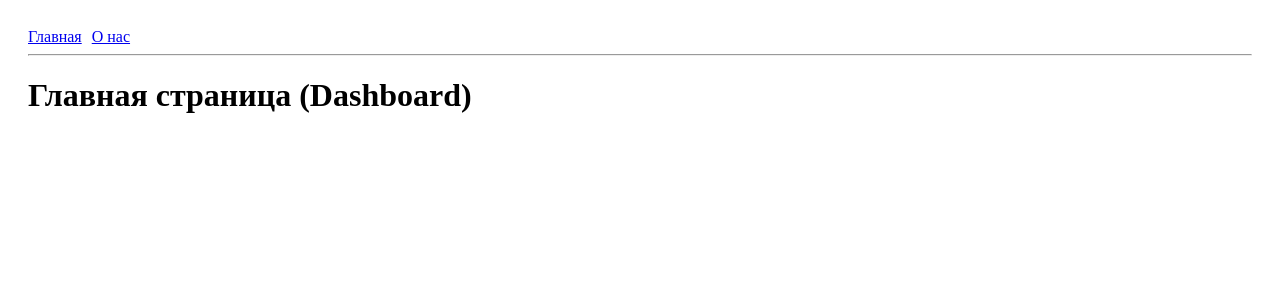
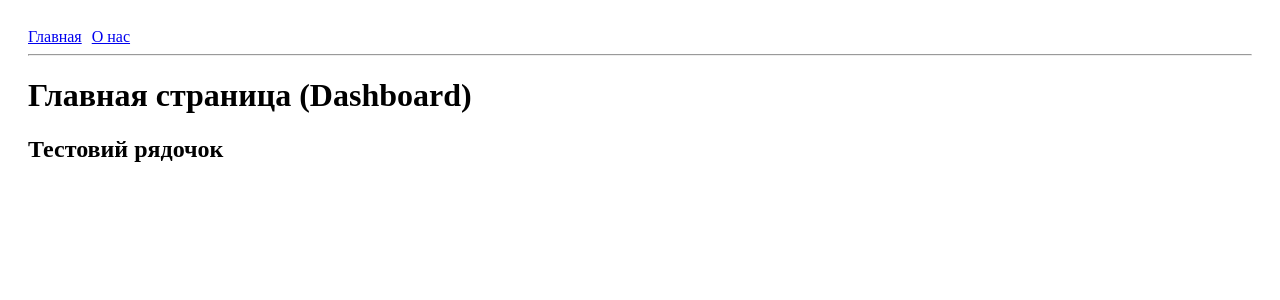
Before and after one commit to MartyniukAleksei/groupmanager, a React (Vite) app in the folder frontend/: page / in a window 1280 px wide. Shown: the top 300 px of the page. Built offline with nearby package versions, Linux system fonts and the light colour scheme.

Commit message:
Додав текстовий рядочок

```diff
--- a/frontend/src/App.jsx
+++ b/frontend/src/App.jsx
@@ -18,7 +18,12 @@ function App() {
 
         {/* Здесь меняются страницы */}
         <Routes>
-          <Route path="/" element={<h1>Главная страница (Dashboard)</h1>} />
+          <Route path="/" element={
+            <div>
+            <h1>Главная страница (Dashboard)</h1>
+            <h2>Тестовий рядочок</h2>
+          </div>
+          }/>
           <Route
             path="/about"
             element={<h1>О проекте (Сделано 2 разработчиками)</h1>}
```
